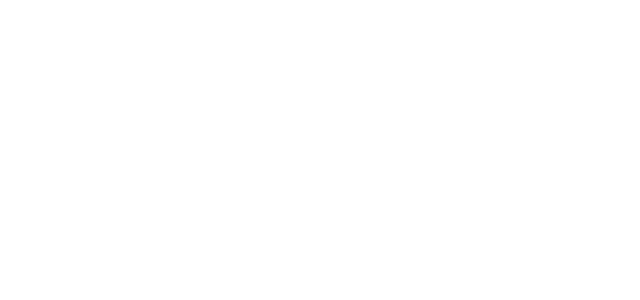
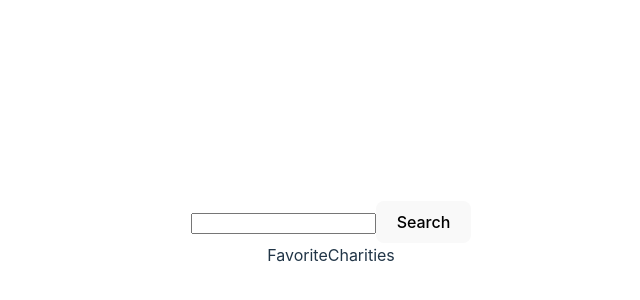
Before and after one commit to williamphk/charity-finder-ts, a React (Vite) app: page /favorites in a window 1280 px wide. Shown: the part 166-466 px from the top of the page, without its empty margins (309-949 px from the left). Built offline with nearby package versions, Linux system fonts and the light colour scheme.

Commit message:
Setting Up Routing

```diff
--- a/package.json
+++ b/package.json
@@ -11,7 +11,8 @@
   },
   "dependencies": {
     "react": "^18.2.0",
-    "react-dom": "^18.2.0"
+    "react-dom": "^18.2.0",
+    "react-router-dom": "^6.15.0"
   },
   "devDependencies": {
     "@types/react": "^18.2.15",
--- a/src/App.tsx
+++ b/src/App.tsx
@@ -1,7 +1,23 @@
+import { BrowserRouter as Router, Route, Routes } from "react-router-dom";
+
+import SearchComponent from "./components/SearchComponent";
+import CharityList from "./components/CharityList";
+import CharityDetail from "./components/CharityDetail";
+import FavoriteCharities from "./components/FavoriteCharities";
+
 import "./App.css";
 
 function App() {
-  return <></>;
+  return (
+    <Router>
+      <SearchComponent />
+      <Routes>
+        <Route path="/" element={<CharityList />} />
+        <Route path="/charity/:id" element={<CharityDetail />} />
+        <Route path="/favorites" element={<FavoriteCharities />} />
+      </Routes>
+    </Router>
+  );
 }
 
 export default App;
--- a/src/components/CharityDetail.tsx
+++ b/src/components/CharityDetail.tsx
@@ -0,0 +1,7 @@
+interface CharityDetailProps {}
+
+const CharityDetail: React.FC<CharityDetailProps> = () => {
+  return <div>CharityDetail</div>;
+};
+
+export default CharityDetail;
--- a/src/components/CharityList.tsx
+++ b/src/components/CharityList.tsx
@@ -0,0 +1,7 @@
+interface CharityListProps {}
+
+const CharityList: React.FC<CharityListProps> = () => {
+  return <div>CharityList</div>;
+};
+
+export default CharityList;
--- a/src/components/FavoriteCharities.tsx
+++ b/src/components/FavoriteCharities.tsx
@@ -0,0 +1,7 @@
+interface FavoriteCharitiesProps {}
+
+const FavoriteCharities: React.FC<FavoriteCharitiesProps> = () => {
+  return <div>FavoriteCharities</div>;
+};
+
+export default FavoriteCharities;
--- a/src/components/SearchComponent.tsx
+++ b/src/components/SearchComponent.tsx
@@ -0,0 +1,37 @@
+import { useState } from "react";
+
+interface SearchComponentProps {}
+
+const SearchComponent: React.FC<SearchComponentProps> = ({}) => {
+  const [searchTerm, setSearchTerm] = useState<string>("");
+
+  const handleSearchTermChange = (
+    event: React.ChangeEvent<HTMLInputElement>
+  ) => {
+    setSearchTerm(event.target.value);
+  };
+
+  const handleSearch = () => {
+    searchCharities(searchTerm);
+    console.log(import.meta.env.VITE_API_KEY);
+  };
+
+  const searchCharities = (searchTerm: string) => {
+    // fetch(
+    //   `https://api.data.charitynavigator.org/v2/Organizations?app_id=${process.env.KEY}&app_key=${process.env.REACT_APP_CHARITY_NAVIGATOR_APP_KEY}&search=${searchTerm}`
+    // )
+    //   .then((response) => response.json())
+    //   .then((data) => {
+    //     console.log(data);
+    //   });
+  };
+
+  return (
+    <div>
+      <input type="text" value={searchTerm} onChange={handleSearchTermChange} />
+      <button onClick={handleSearch}>Search</button>
+    </div>
+  );
+};
+
+export default SearchComponent;
```
Also changed, not shown: 2 other files (tests, documents, lock files or other folders).
